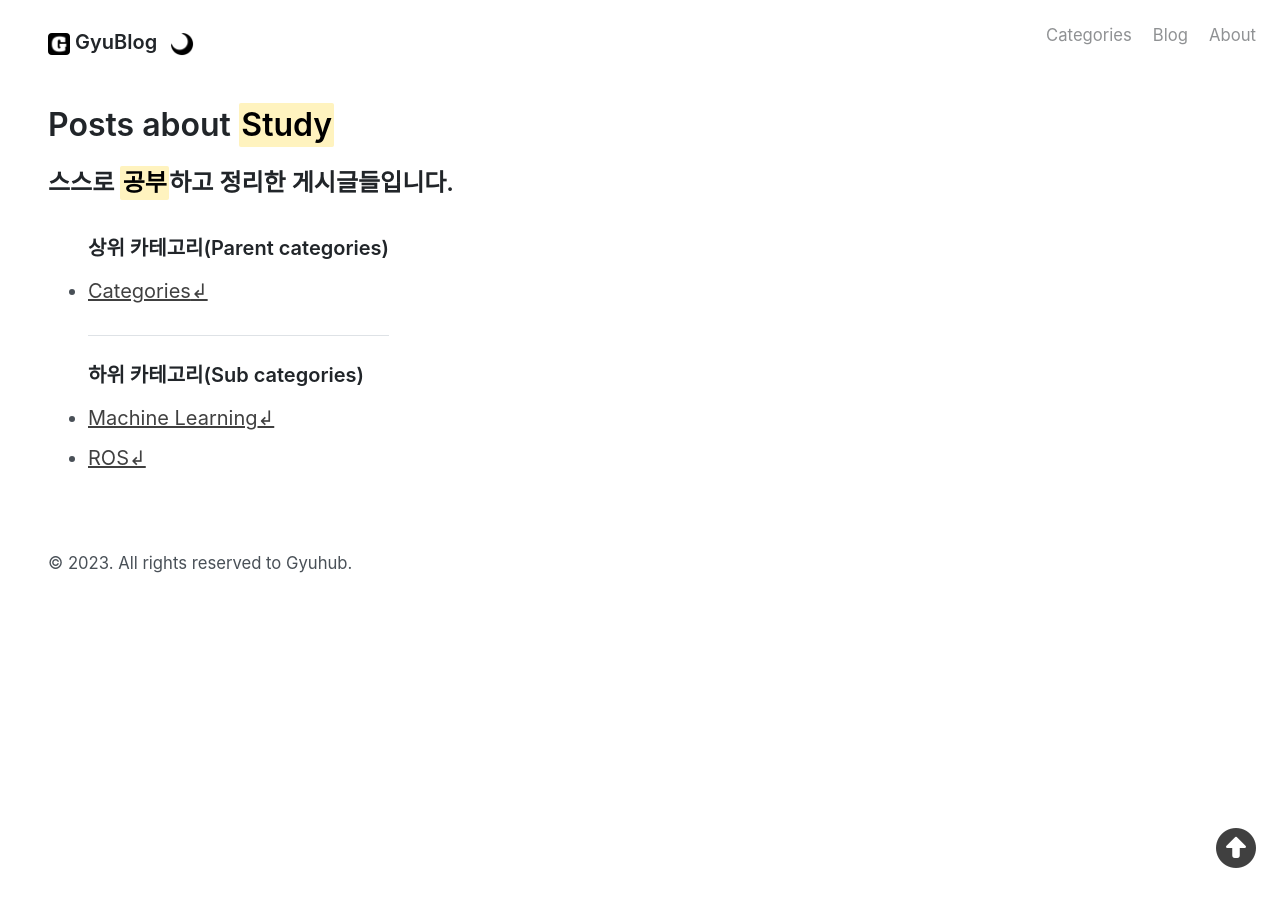
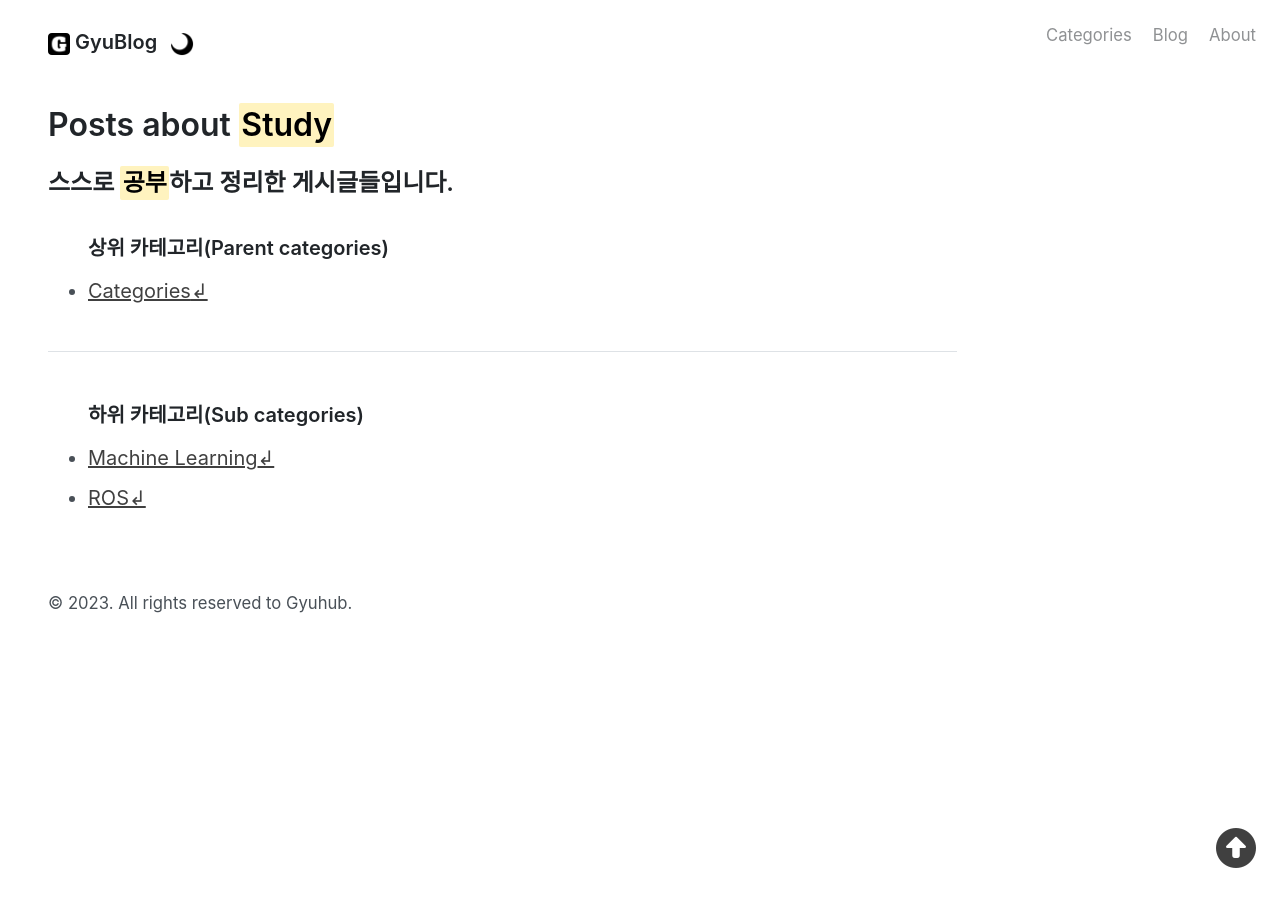
Before and after one commit to mngupark/mngupark.github.io, a Jekyll site: the page built from posts/study/index.html, in a window 1280 px wide. Built offline with Jekyll 4.4.1, drawn with Linux system fonts in a browser that asks for light colours; nearby versions of some CDN libraries.

Commit message:
fix typos

```diff
--- a/_layouts/category.html
+++ b/_layouts/category.html
@@ -10,8 +10,8 @@ layout: default
 
 {{ content }}
 
+{% if subcategorySize != 0 or subcategoriesSize != 0 %}
 <ul class="post-list">
-{% if subcategorySize != 0 or subcategoriesSize != 0 %}
     <h3>상위 카테고리(Parent categories)</h3>
     {% if categoriesSize == 1%}
         <li class="category-list">
@@ -25,7 +25,9 @@ layout: default
             </li>
         {% endfor %}
     {% endif %}
+</ul>
     <hr>
+<ul class="post-list">
     <h3>하위 카테고리(Sub categories)</h3>
     {% if subcategoriesSize != 0 %}
         {% for subcategory in page.subcategories %}
@@ -38,7 +40,9 @@ layout: default
             <a href="{{ site.baseurl }}{{ post.dir }}{{ page.subcategory | downcase }}">{{ page.subcategory }}</a>
         </li>
     {% endif %}
+</ul>
 {% else %}
+<ul class="post-list">
     <h3>상위 카테고리(Parent categories)</h3>
     {% if categoriesSize == 1%}
         <li class="category-list">
@@ -55,11 +59,13 @@ layout: default
             </li>
         {% endfor %}
     {% endif %}
+</ul>
     <hr>
+<ul class="post-list">
     <h3>게시글(Posts)</h3>
     {% assign pageTitle = page.title | downcase %}
-    {% assign sorted_posts = site.posts | sort:"post-order" %}
-    {% for post in sorted_posts %}
+    {% assign sortedPosts = site.posts | sort:"post-order" %}
+    {% for post in sortedPosts %}
         {% assign postCategory = post.category %}
         {% if pageTitle == postCategory %}
             <li>
```
